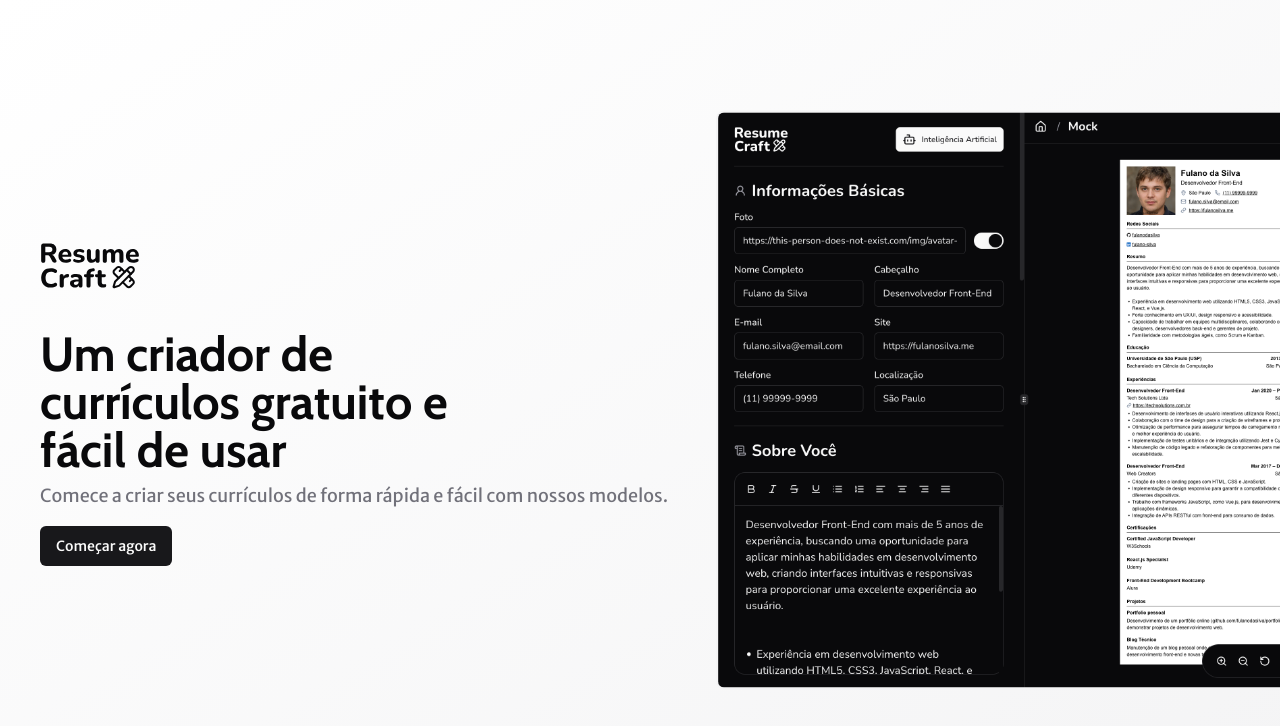
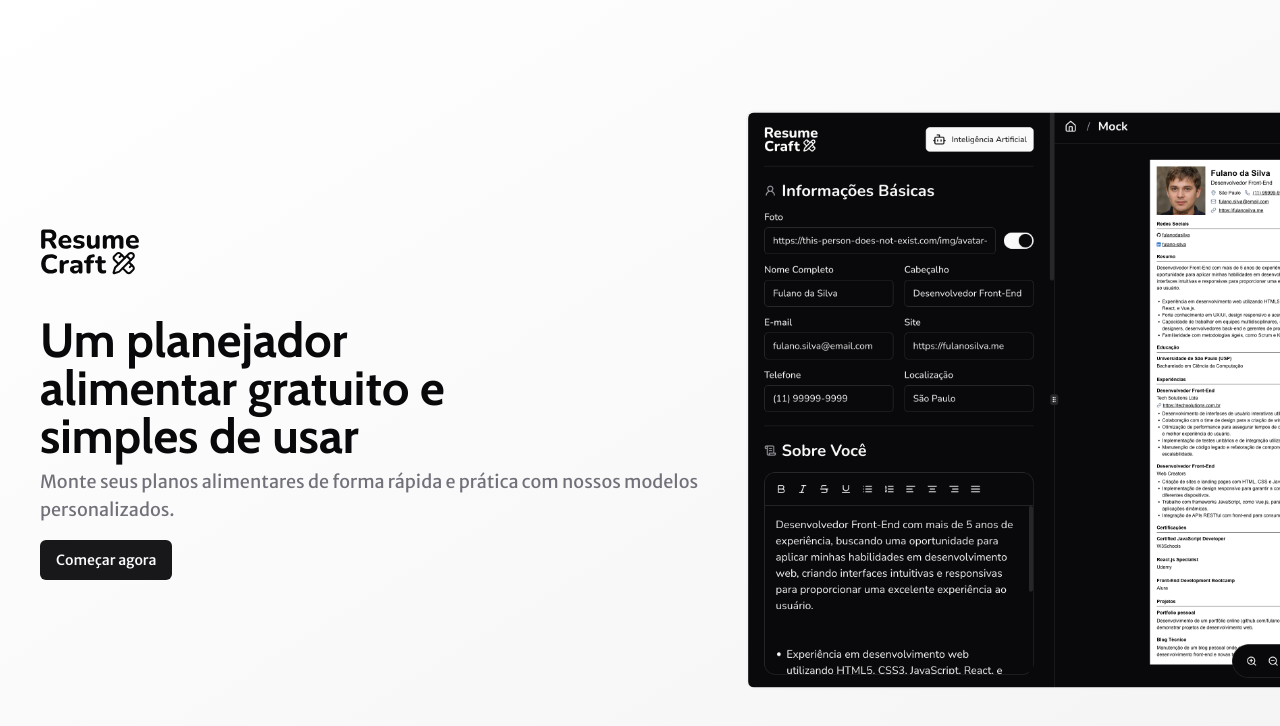
Before and after one commit to Lucbm99/BalanceBites, a Next.js app: page / in a window 1280 px wide. Shown: the top 726 px of the page. Built offline with nearby package versions, Linux system fonts and the light colour scheme.

Commit message:
ajustes na identidade visual do projeto

```diff
--- a/src/app/page.tsx
+++ b/src/app/page.tsx
@@ -17,11 +17,11 @@ export default function Home() {
           <Logo className="w-full max-w-[100px] mb-8" />
 
           <h1 className="font-title font-bold text-5xl max-w-[500px]">
-            Um criador de currículos gratuito e fácil de usar
+            Um planejador alimentar gratuito e simples de usar
           </h1>
           <p className="text-muted-foreground text-lg mt-2">
-            Comece a criar seus currículos de forma rápida e fácil com nossos
-            modelos.
+            Monte seus planos alimentares de forma rápida e prática com nossos modelos<br/>
+            personalizados.
           </p>
 
           <Link href="/dashboard/food-planners" passHref>
--- a/src/components/pages/dashboard/planner/planner-content/templates/shared/basic-infos.tsx
+++ b/src/components/pages/dashboard/planner/planner-content/templates/shared/basic-infos.tsx
@@ -1,5 +1,5 @@
 import { cn } from "@/lib/utils";
-import { Dumbbell, Mail, MapPin, MoveUp, Phone } from "lucide-react";
+import { BellRing, Dumbbell, Mail, MapPin, MoveUp, Phone } from "lucide-react";
 
 type BasicInfosProps = {
   infos: PlannerInfosData;
@@ -29,6 +29,10 @@ export const BasicInfos = ({ infos, className }: BasicInfosProps) => {
     {
       icon: MoveUp,
       value: `${infos.height} m`,
+    },
+    {
+      icon: BellRing,
+      value: `LEMBRETE: BEBA, NO MÍNIMO, 2L DE ÁGUA POR DIA.`,
     },
     // {
     //   icon: Link,
```
Also changed, not shown: public/favicon.svg.
